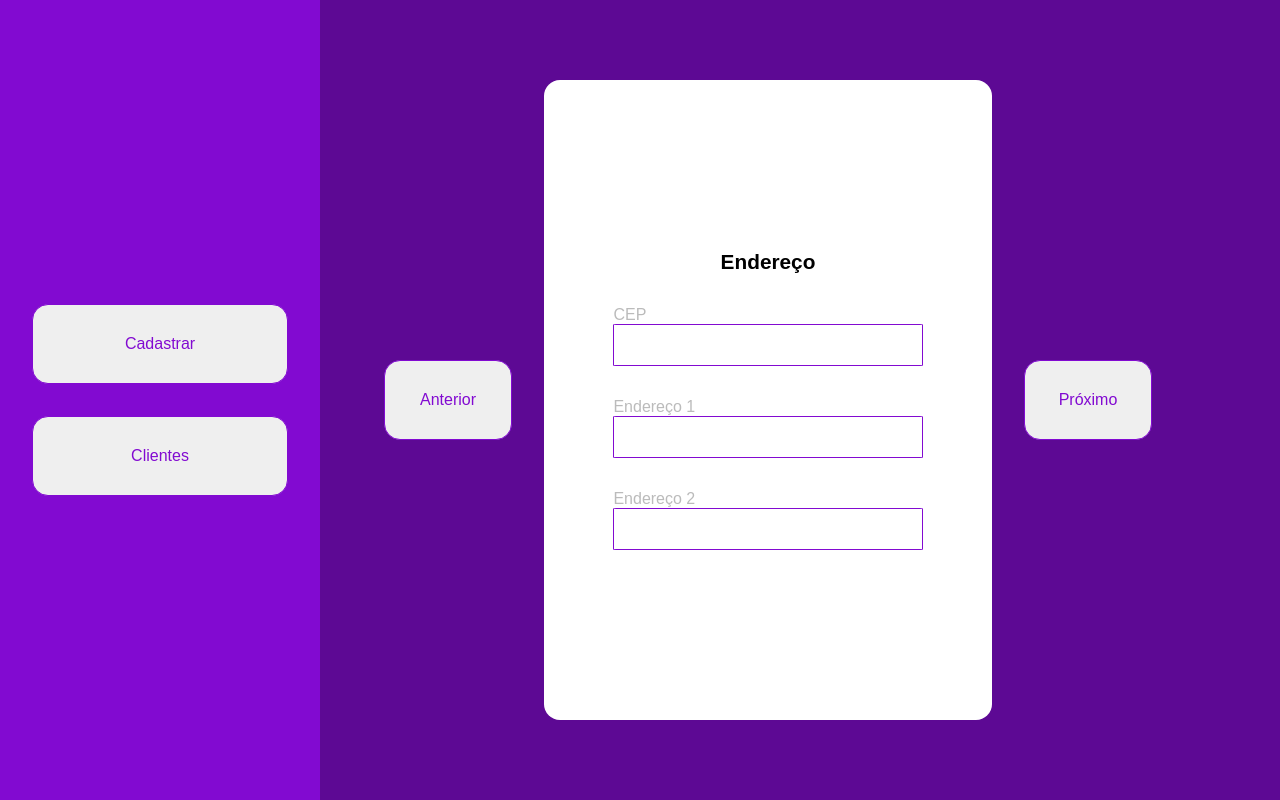
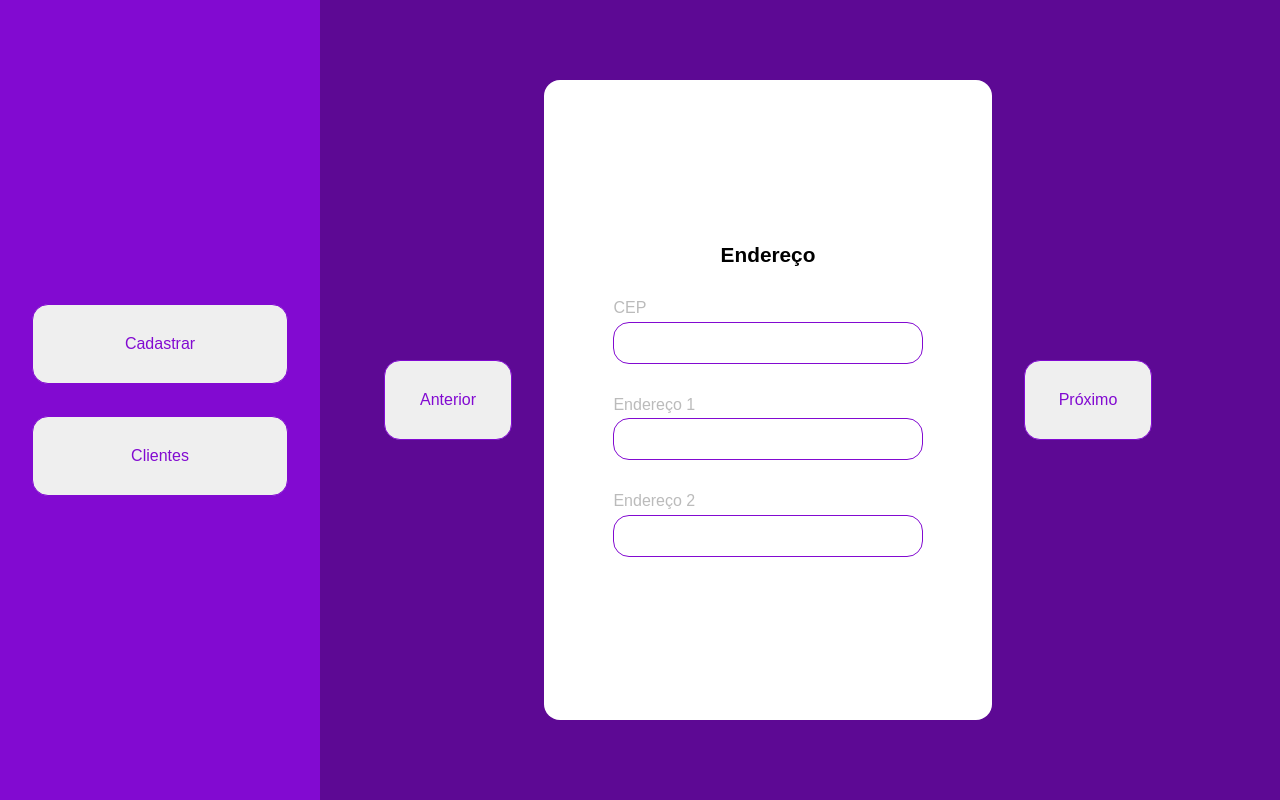
Before and after one commit to enricomartins018/mod5_venture_labs, a React (Vite) app: page / in a window 1280 px wide. Both pictures are taken after a click on the button "Próximo". Built offline with nearby package versions, Linux system fonts and the light colour scheme.

Commit message:
feat: Formulário redimensionado.

```diff
--- a/src/Components/Cadastrar/FormMid/FormMid.module.css
+++ b/src/Components/Cadastrar/FormMid/FormMid.module.css
@@ -24,6 +24,7 @@ form{
     flex-direction: column;
     text-align: left;
     color: #BBBBBB;
+    gap: 0.3rem;
 }
 
 .endereco{
@@ -31,6 +32,7 @@ form{
     flex-direction: column;
     text-align: left;
     color: #BBBBBB;
+    gap: 0.3rem;
 }
 
 .titleForm{
@@ -46,6 +48,7 @@ form{
     background-color: white;
     border: solid 0.1rem #820AD1;
     text-align: center;
+    border-radius: 1rem;
 }
 
 .inputPattern{
```
